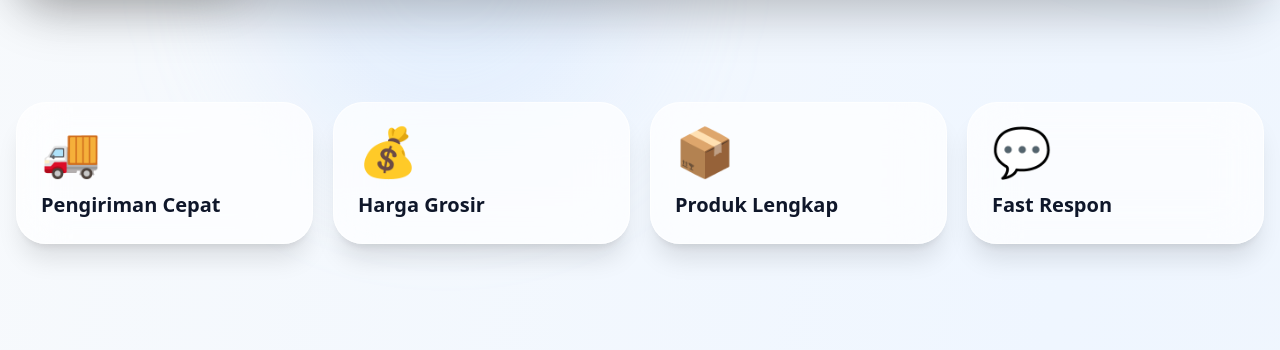
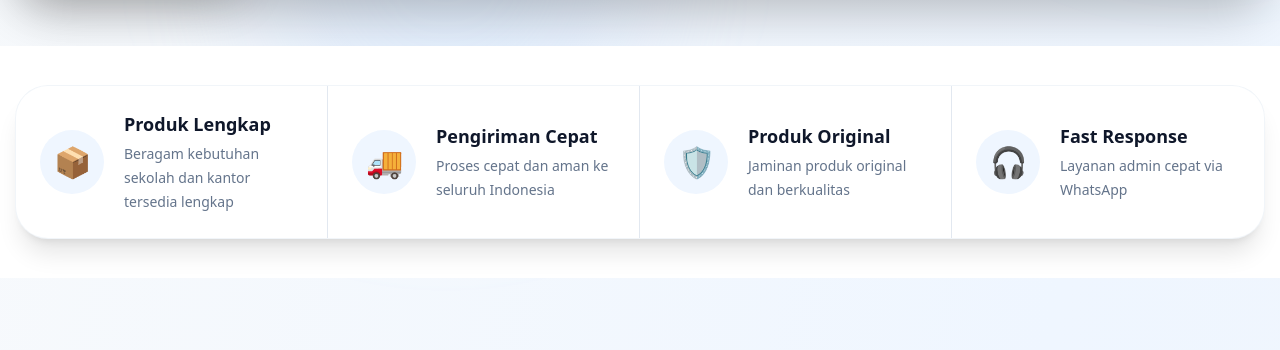
Before and after one commit to jayamakmurbersama-ops/gemilang-shop, a React (Vite) app: page / in a window 1280 px wide. Shown: the part 802-1152 px from the top of the page. Built offline with nearby package versions, Linux system fonts and the light colour scheme.

Commit message:
final benefits section

```diff
--- a/src/components/Benefits.jsx
+++ b/src/components/Benefits.jsx
@@ -1,44 +1,55 @@
 export default function Benefits() {
   const items = [
-    ["🚚","Pengiriman Cepat"],
-    ["💰","Harga Grosir"],
-    ["📦","Produk Lengkap"],
-    ["💬","Fast Respon"],
+    {
+      icon: "📦",
+      title: "Produk Lengkap",
+      desc: "Beragam kebutuhan sekolah dan kantor tersedia lengkap",
+    },
+    {
+      icon: "🚚",
+      title: "Pengiriman Cepat",
+      desc: "Proses cepat dan aman ke seluruh Indonesia",
+    },
+    {
+      icon: "🛡️",
+      title: "Produk Original",
+      desc: "Jaminan produk original dan berkualitas",
+    },
+    {
+      icon: "🎧",
+      title: "Fast Response",
+      desc: "Layanan admin cepat via WhatsApp",
+    },
   ];
 
   return (
-    <section className="relative py-14">
+    <section className="relative bg-white px-4 py-10">
+      <div className="mx-auto max-w-7xl">
+        <div className="grid overflow-hidden rounded-[32px] bg-white shadow-xl ring-1 ring-slate-100 md:grid-cols-4">
+          {items.map((item, index) => (
+            <div
+              key={item.title}
+              className={`flex items-center gap-5 p-6 ${
+                index !== items.length - 1 ? "md:border-r md:border-slate-200" : ""
+              }`}
+            >
+              <div className="flex h-16 w-16 shrink-0 items-center justify-center rounded-full bg-blue-50 text-3xl">
+                {item.icon}
+              </div>
 
-      <div className="mx-auto grid max-w-7xl gap-5 px-4 md:grid-cols-4">
+              <div>
+                <h3 className="text-lg font-black text-slate-900">
+                  {item.title}
+                </h3>
 
-        {items.map(([icon,title]) => (
-
-          <div
-            key={title}
-            className="
-            rounded-[30px]
-            border border-white/70
-            bg-white/70
-            p-6
-            backdrop-blur-xl
-            shadow-xl
-          "
-          >
-
-            <div className="text-5xl">
-              {icon}
+                <p className="mt-1 text-sm leading-6 text-slate-500">
+                  {item.desc}
+                </p>
+              </div>
             </div>
-
-            <h3 className="mt-4 text-xl font-black">
-              {title}
-            </h3>
-
-          </div>
-
-        ))}
-
+          ))}
+        </div>
       </div>
-
     </section>
   );
 }
```
